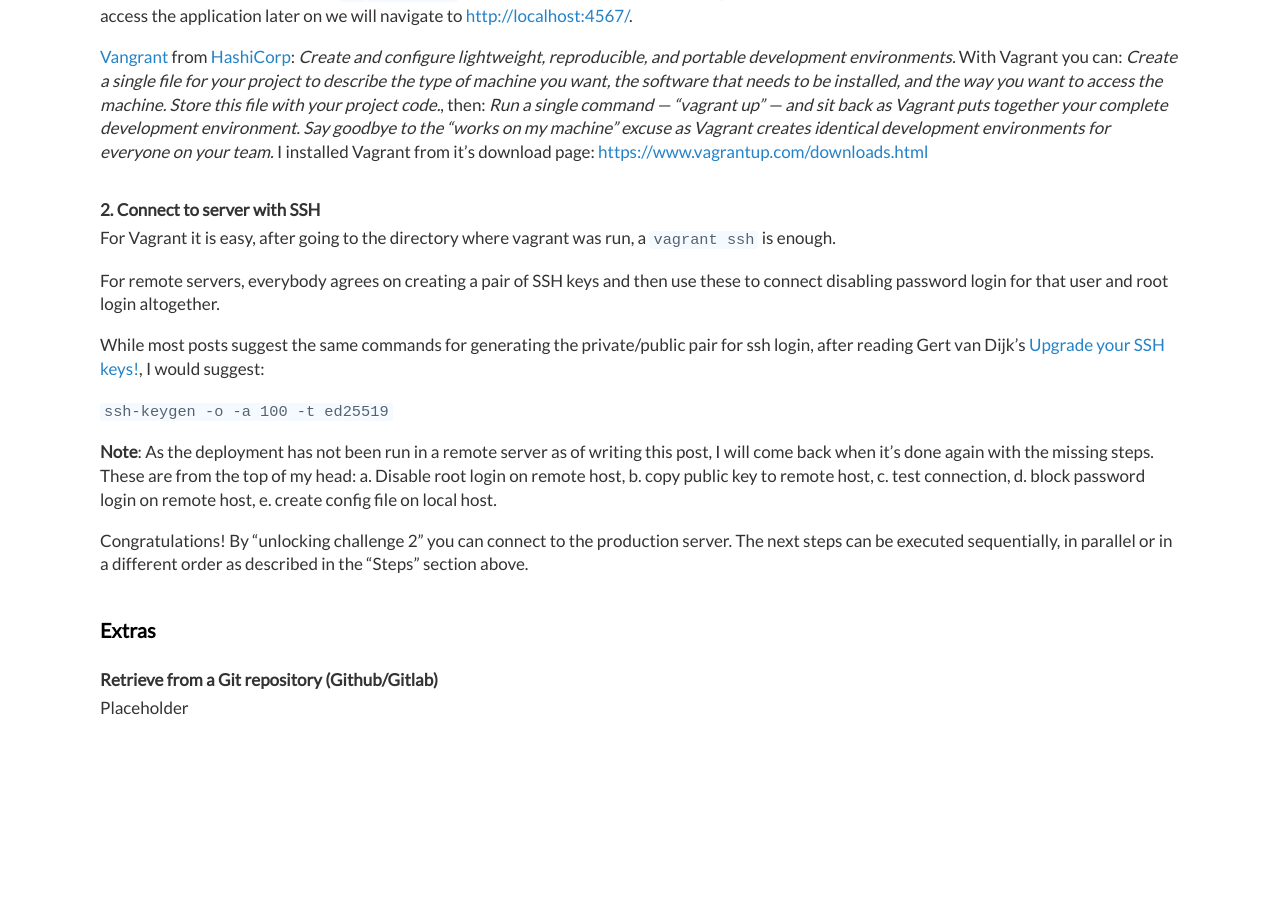
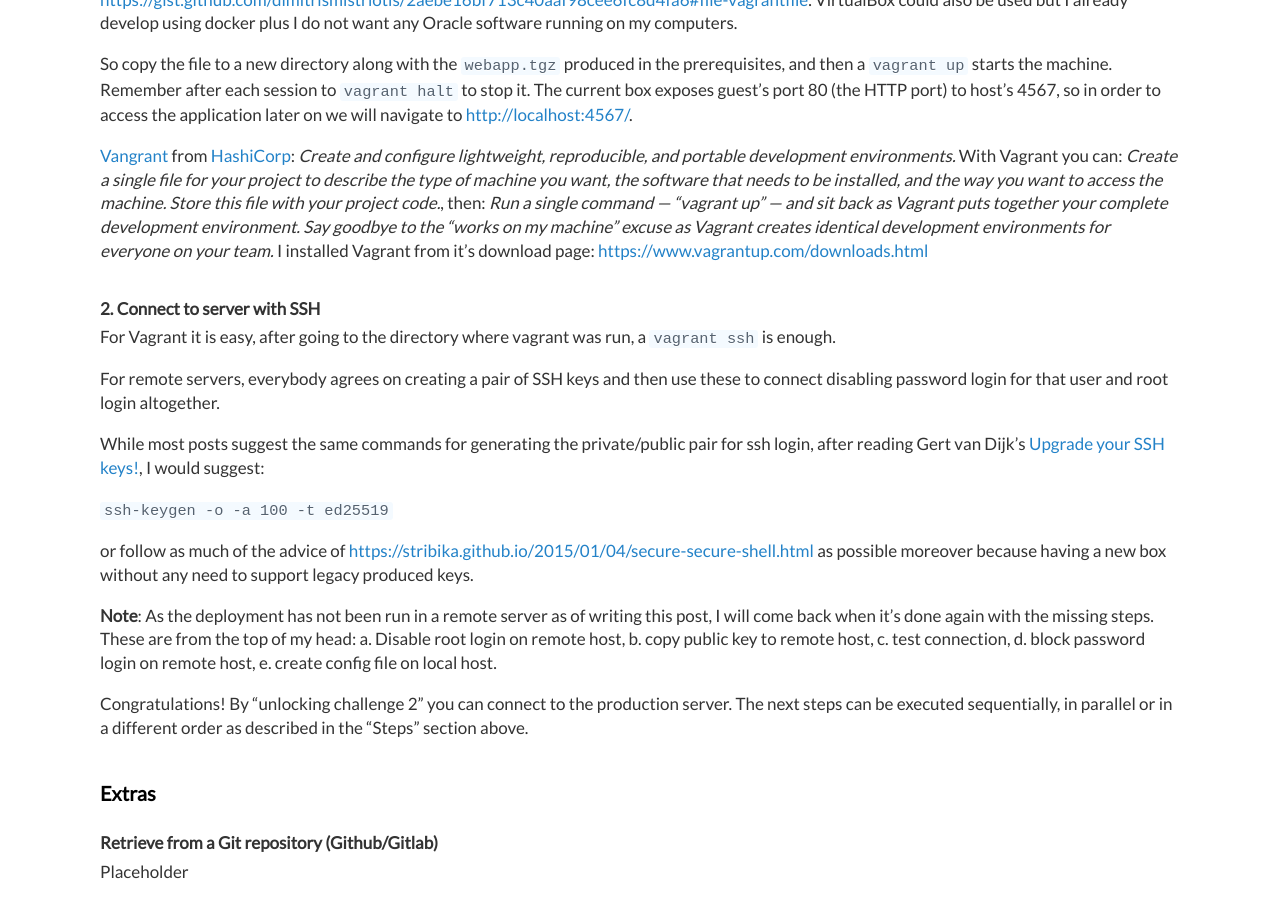
Before and after one commit to dimitrismistriotis/dimitrismistriotis.github.io, a Jekyll site: the page built from _posts/2017-01-07-deploy_rails.md, in a window 1280 px wide and 900 px high, scrolled down 1855 px. Built offline with Jekyll 4.4.1, drawn with Linux system fonts in a browser that asks for light colours; before the commit the page ends 2592 px from its top, so only the background shows below that; some of the changed text lies outside the part shown.

Commit message:
Assumptions and note for secure secure shell

```diff
--- a/_posts/2017-01-07-deploy_rails.md
+++ b/_posts/2017-01-07-deploy_rails.md
@@ -72,6 +72,12 @@
 little bit confusing since it was difficult to understand which step was related
 to deployment and which to application development.
 
+## Assumptions
+
+**Shell**: I usually work with [fish](https://fishshell.com/) but the plain
+vanilla is bash, so will slide with bash on the production server for
+everything.
+
 ## Deployment
 
 ### Steps
@@ -135,6 +141,11 @@
 
 `ssh-keygen -o -a 100 -t ed25519`
 
+or follow as much of the advice of
+<https://stribika.github.io/2015/01/04/secure-secure-shell.html> as possible
+moreover because having a new box without any need to support legacy produced
+keys.
+
 **Note**: As the deployment has not been run in a remote server as of writing
 this post, I will come back when it's done again with the missing steps. These
 are from the top of my head: a. Disable root login on remote host, b. copy
```
